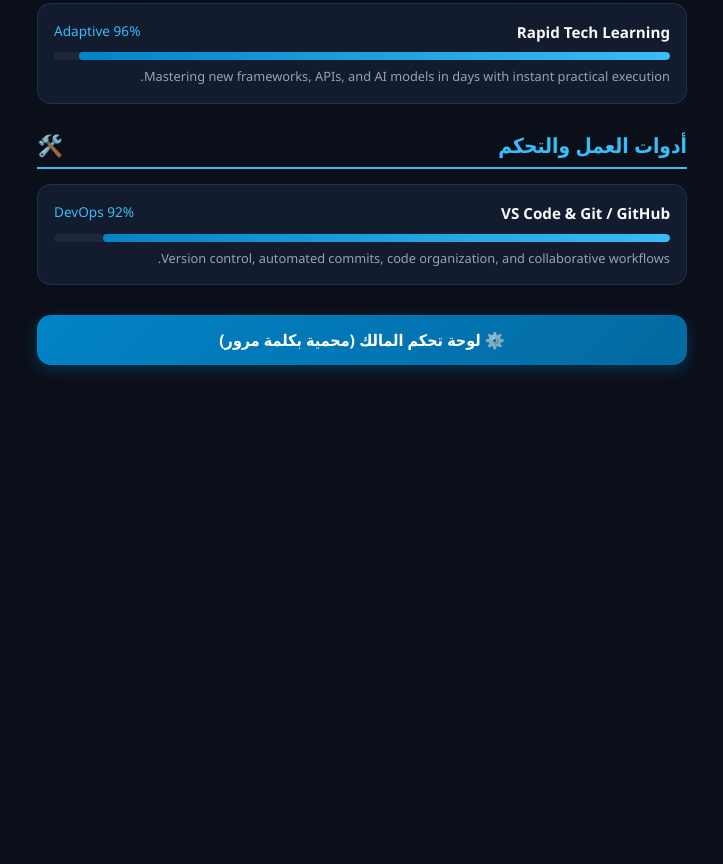
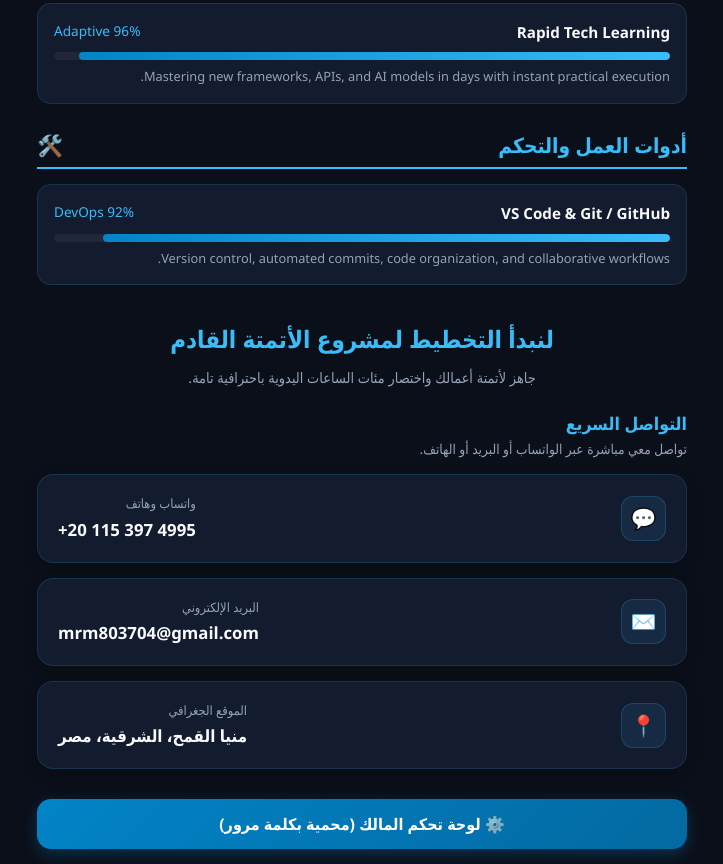
Before and after one commit to ommaarr0/Omar-profile, a plain HTML site: page index.html in a window 1280 px wide. Shown: the part 2052-2916 px from the top of the page, without its empty margins (278-1001 px from the left). Before the commit the page ends 2432 px from the top, so only its background shows below. Drawn offline with Linux system fonts and the light colour scheme.

Commit message:
Implement contact section with WhatsApp, email, and location
Added a contact section with various communication options.

```diff
--- a/index.html
+++ b/index.html
@@ -161,6 +161,73 @@
             color: var(--secondary-text);
             font-size: 0.8rem;
             margin-top: 6px;
+        }
+
+        /* قسم التواصل السريع */
+        .contact-header {
+            text-align: center;
+            margin: 35px 0 20px 0;
+        }
+
+        .contact-header h2 {
+            color: var(--accent-color);
+            font-size: 1.5rem;
+            margin-bottom: 8px;
+        }
+
+        .contact-header p {
+            color: var(--secondary-text);
+            font-size: 0.9rem;
+        }
+
+        .contact-card {
+            background-color: var(--card-bg);
+            border-radius: 16px;
+            padding: 18px 20px;
+            margin-bottom: 15px;
+            border: 1px solid var(--border-color);
+            display: flex;
+            align-items: center;
+            justify-content: space-between;
+            text-decoration: none;
+            transition: 0.3s;
+            box-shadow: 0 5px 15px rgba(0,0,0,0.2);
+        }
+
+        .contact-card:hover {
+            border-color: var(--accent-color);
+            transform: translateY(-2px);
+        }
+
+        .contact-info {
+            text-align: right;
+        }
+
+        .contact-type {
+            color: var(--secondary-text);
+            font-size: 0.8rem;
+            margin-bottom: 3px;
+        }
+
+        .contact-value {
+            color: var(--text-color);
+            font-size: 1.05rem;
+            font-weight: bold;
+            direction: ltr;
+            text-align: right;
+        }
+
+        .contact-icon {
+            width: 45px;
+            height: 45px;
+            background: rgba(56, 189, 248, 0.1);
+            border-radius: 12px;
+            display: flex;
+            align-items: center;
+            justify-content: center;
+            color: var(--accent-color);
+            font-size: 1.3rem;
+            border: 1px solid rgba(56, 189, 248, 0.2);
         }
 
         /* زرار لوحة التحكم المحمية */
@@ -353,6 +420,42 @@
             <div class="skill-desc">Version control, automated commits, code organization, and collaborative workflows.</div>
         </div>
 
+        <!-- 8. قسم التواصل السريع ومشاريع الأتمتة -->
+        <div class="contact-header">
+            <h2>لنبدأ التخطيط لمشروع الأتمتة القادم</h2>
+            <p>جاهز لأتمتة أعمالك واختصار مئات الساعات اليدوية باحترافية تامة.</p>
+        </div>
+
+        <div style="margin: 15s 0 10px 0; color: var(--accent-color); font-weight: bold; text-align: right; font-size: 1.1rem;">التواصل السريع</div>
+        <p style="font-size: 0.85rem; margin-bottom: 15px;">تواصل معي مباشرة عبر الواتساب أو البريد أو الهاتف.</p>
+
+        <!-- كارد الواتساب ورقم الهاتف -->
+        <a href="https://wa.me/201153974995" target="_blank" class="contact-card">
+            <div class="contact-icon">💬</div>
+            <div class="contact-info">
+                <div class="contact-type">واتساب وهاتف</div>
+                <div class="contact-value">+20 115 397 4995</div>
+            </div>
+        </a>
+
+        <!-- كارد الإيميل -->
+        <a href="mailto:mrm803704@gmail.com" class="contact-card">
+            <div class="contact-icon">✉️</div>
+            <div class="contact-info">
+                <div class="contact-type">البريد الإلكتروني</div>
+                <div class="contact-value">mrm803704@gmail.com</div>
+            </div>
+        </a>
+
+        <!-- كارد الموقع الجغرافي -->
+        <div class="contact-card" style="cursor: default;">
+            <div class="contact-icon">📍</div>
+            <div class="contact-info">
+                <div class="contact-type">الموقع الجغرافي</div>
+                <div class="contact-value">منيا القمح، الشرقية، مصر</div>
+            </div>
+        </div>
+
         <!-- زرار الدخول للوحة التحكم المحمية -->
         <button class="admin-panel-btn" onclick="openAdminPanel()">⚙️ لوحة تحكم المالك (محمية بكلمة مرور)</button>
 
```
